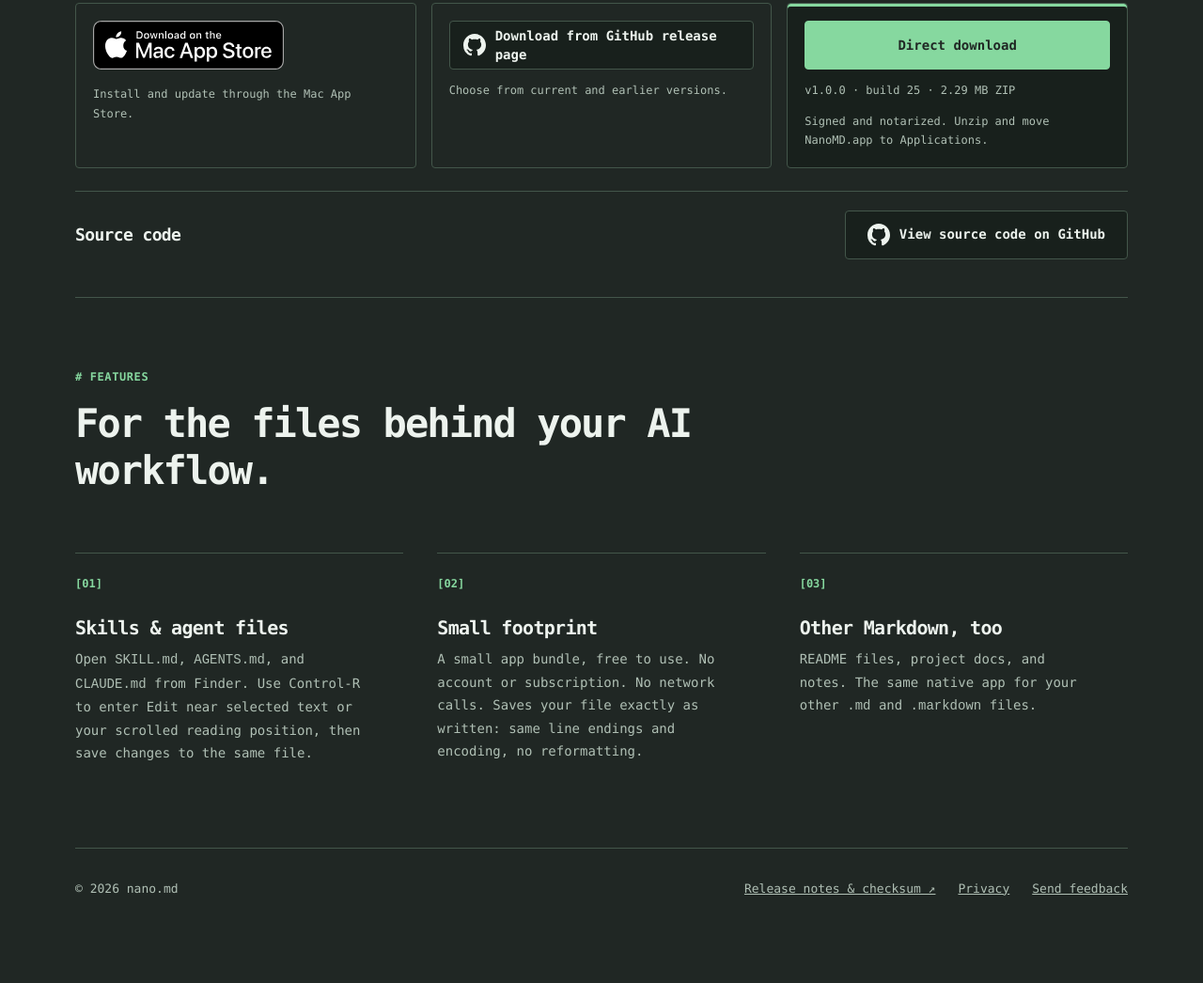
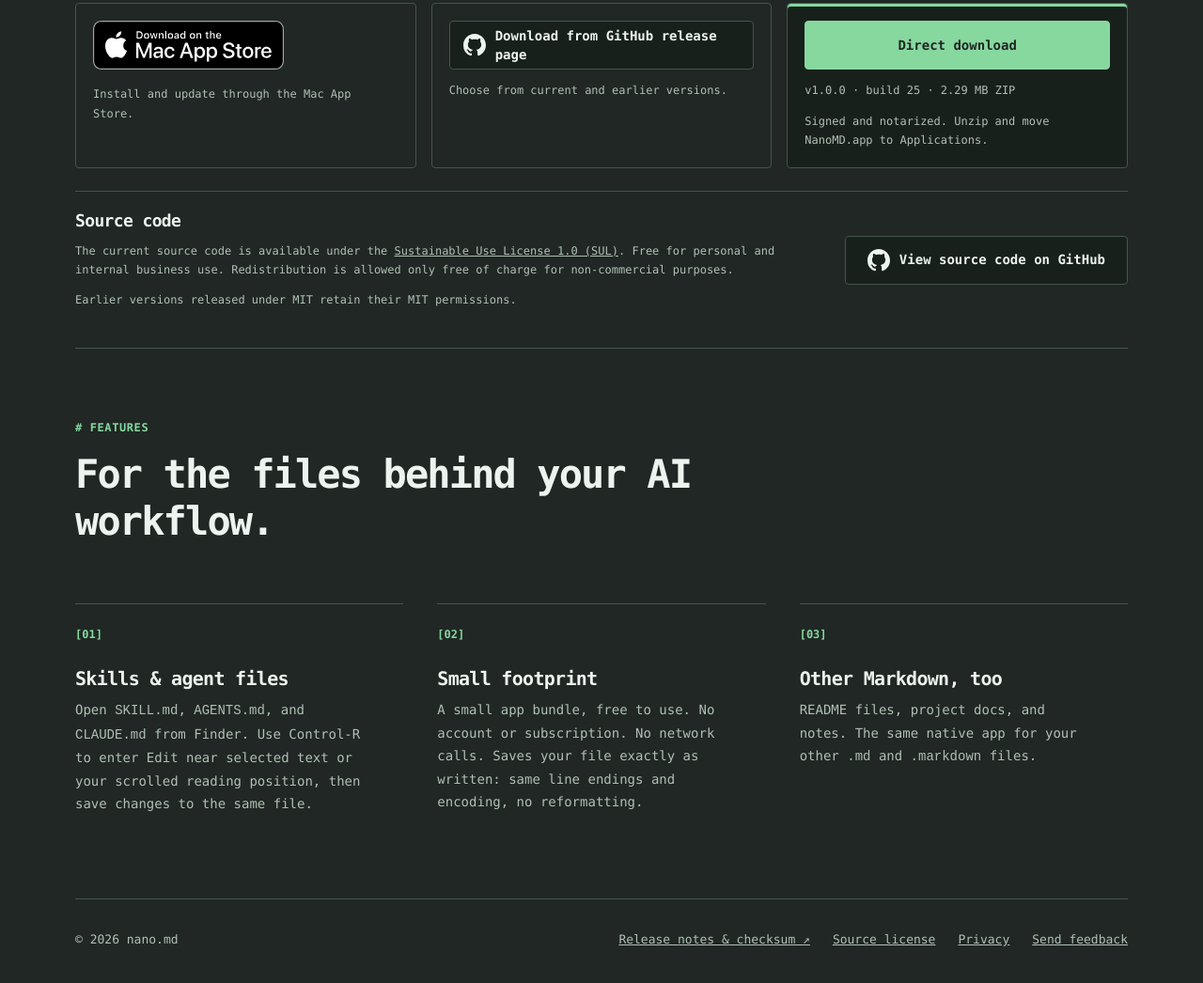
Before and after one commit to SiavashB/nano.md, a website: page website/index.html in a window 1280 px wide. Shown: the part 679-1725 px from the top of the page at 94% size. Before the commit the page ends 1680 px from the top, so only its background shows below. Drawn offline with Linux system fonts and the light colour scheme.

Commit message:
Adopt SUL licensing and update website notices

```diff
--- a/website/index.html
+++ b/website/index.html
@@ -169,6 +169,7 @@
       .download-option-direct { background: var(--panel); box-shadow: inset 0 3px 0 var(--accent); }
       .download-option .button { width: 100%; padding-inline: 14px; line-height: 1.45; }
       .source-code { display: flex; flex-wrap: wrap; align-items: center; justify-content: space-between; gap: 16px 24px; margin-top: 24px; padding-top: 20px; border-top: 1px solid var(--line); }
+      .source-code-copy { flex: 1 1 360px; }
       .source-code h3 { margin: 0; font-size: 18px; letter-spacing: -.035em; }
       .app-store-badge { display: inline-flex; flex-shrink: 0; border-radius: 8px; }
       .app-store-badge img { display: block; height: 52px; width: auto; }
@@ -371,7 +372,11 @@
           </div>
         </div>
         <section class="source-code" id="sourcecode" aria-labelledby="source-code-title">
-          <h3 id="source-code-title">Source code</h3>
+          <div class="source-code-copy">
+            <h3 id="source-code-title">Source code</h3>
+            <p class="download-details">The current source code is available under the <a href="https://github.com/SiavashB/nano.md/blob/main/LICENSE">Sustainable Use License 1.0 (SUL)</a>. Free for personal and internal business use. Redistribution is allowed only free of charge for non-commercial purposes.</p>
+            <p class="download-details">Earlier versions released under MIT retain their MIT permissions.</p>
+          </div>
           <a class="button button-github" href="https://github.com/SiavashB/nano.md">
             <svg width="24" height="24" viewBox="0 0 16 16" fill="currentColor" aria-hidden="true" focusable="false">
                 <path d="M6.766 11.328c-2.063-.25-3.516-1.734-3.516-3.656 0-.781.281-1.625.75-2.188-.203-.515-.172-1.609.063-2.062.625-.078 1.468.25 1.968.703.594-.187 1.219-.281 1.985-.281.765 0 1.39.094 1.953.265.484-.437 1.344-.765 1.969-.687.218.422.25 1.515.046 2.047.5.593.766 1.39.766 2.203 0 1.922-1.453 3.375-3.547 3.64.531.344.89 1.094.89 1.954v1.625c0 .468.391.734.86.547C13.781 14.359 16 11.53 16 8.03 16 3.61 12.406 0 7.984 0 3.563 0 0 3.61 0 8.031a7.88 7.88 0 0 0 5.172 7.422c.422.156.828-.125.828-.547v-1.25c-.219.094-.5.156-.75.156-1.031 0-1.64-.562-2.078-1.609-.172-.422-.36-.672-.719-.719-.187-.015-.25-.093-.25-.187 0-.188.313-.328.625-.328.453 0 .844.281 1.25.86.313.452.64.655 1.031.655s.641-.14 1-.5c.266-.265.47-.5.657-.656" />
@@ -409,6 +414,7 @@
       <span>© <span id="year">2026</span> nano.md</span>
       <nav class="footer-links" aria-label="More information">
         <a id="release-notes" href="https://github.com/SiavashB/nano.md/releases/tag/v1.0.0">Release notes &amp; checksum ↗</a>
+        <a href="https://github.com/SiavashB/nano.md/blob/main/LICENSE">Source license</a>
         <a href="/privacy">Privacy</a>
         <a href="/feedback">Send feedback</a>
       </nav>
```
Also changed, not shown: CONTRIBUTING.md (+2 -0 lines), website/feedback.html (+1 -0 lines), website/privacy.html (+1 -0 lines), README.md, 1 other file.
